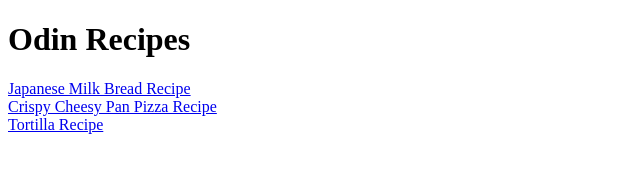
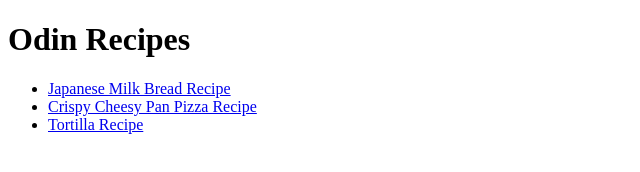
Before and after one commit to lsbdevops/odin-recipes, a plain HTML site: page index.html in a window 1280 px wide. Shown: the whole page, without its empty margins (0-640 px from the left). Drawn offline with Linux system fonts and the light colour scheme.

```diff
--- a/index.html
+++ b/index.html
@@ -8,10 +8,10 @@
 
     <body>
         <h1>Odin Recipes</h1>
-        <a href="./recipes/milkbread.html">Japanese Milk Bread Recipe</a>
-        <br>
-        <a href="./recipes/pizza.html">Crispy Cheesy Pan Pizza Recipe</a>
-        <br>
-        <a href="./recipes/tortilla.html">Tortilla Recipe</a>
+        <ul>
+            <li><a href="./recipes/milkbread.html">Japanese Milk Bread Recipe</a></li>
+            <li><a href="./recipes/pizza.html">Crispy Cheesy Pan Pizza Recipe</a></li>
+            <li><a href="./recipes/tortilla.html">Tortilla Recipe</a></li>
+        </ul>
     </body>
 </html>
```
Also changed, not shown: recipes/milkbread.html (+1 -0 lines), recipes/pizza.html (+2 -1 lines), recipes/tortilla.html (+6 -1 lines).
